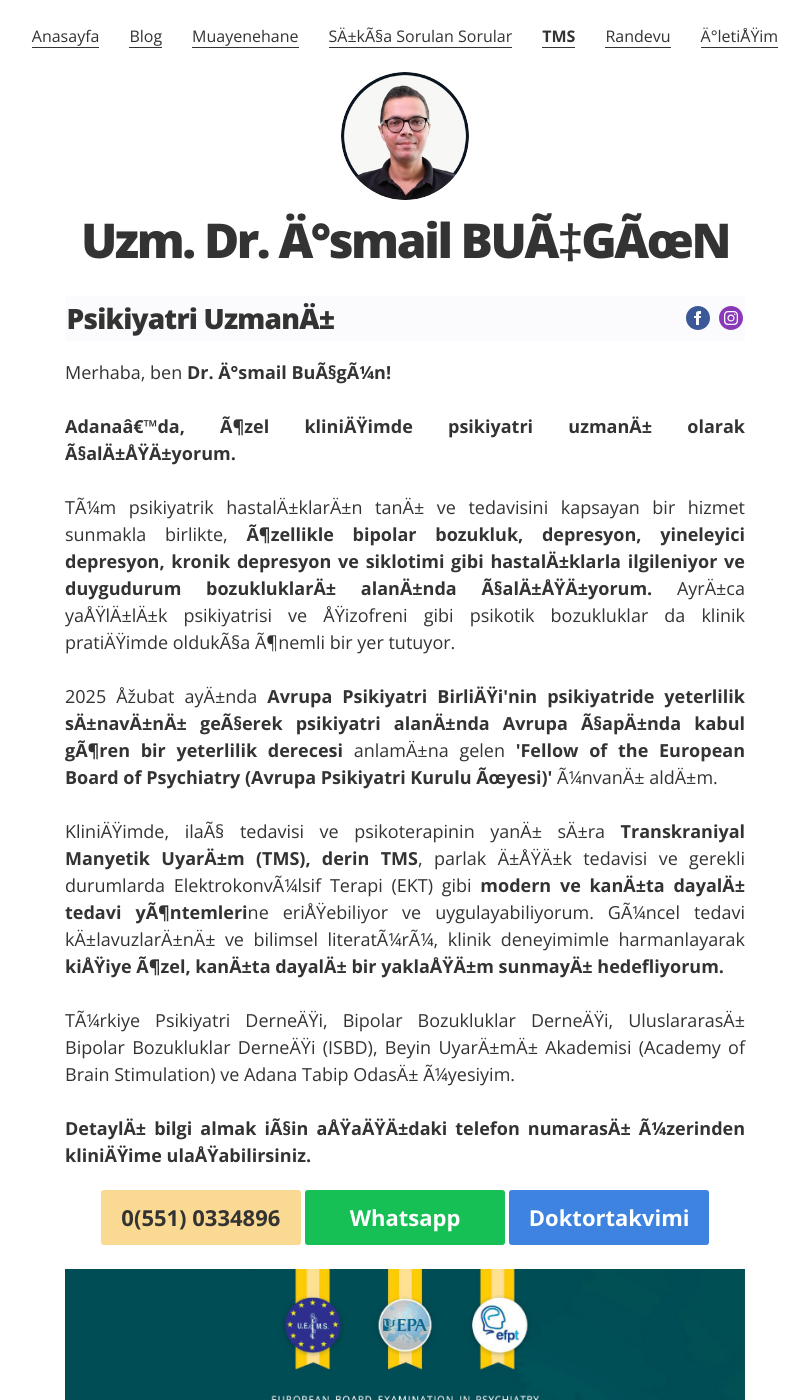
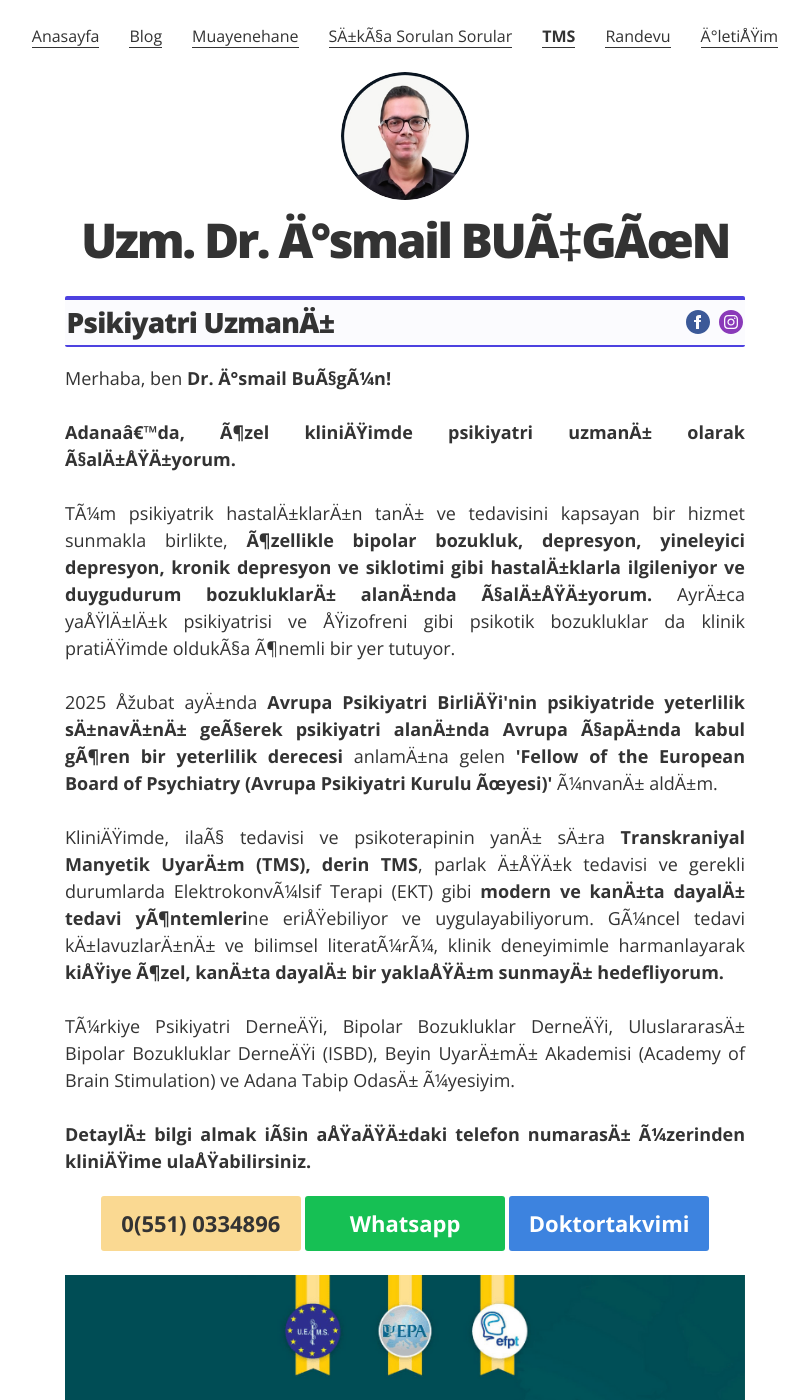
Before and after one commit to ibucgun/ibucgun.github.io, a Jekyll site: the page built from index.html, in a window 1280 px wide and 1400 px high. Shown: the whole window, without its empty margins (235-1043 px from the left). Built offline with Jekyll 4.4.1, drawn with Linux system fonts in a browser that asks for light colours.

Commit message:
Update _mixins.scss

```diff
--- a/_sass/_mixins.scss
+++ b/_sass/_mixins.scss
@@ -91,7 +91,8 @@
 // layout
 
 @mixin section_border {
-  border: 4px 1px 2px 1px solid #4d41e0;
+  border-top: 4px solid #4d41e0;
+  border-bottom: 2px solid #4d41e0;
   border-radius: 2px;
   padding: .2rem .1rem .4rem;
   background: #fbfbfe;
```
